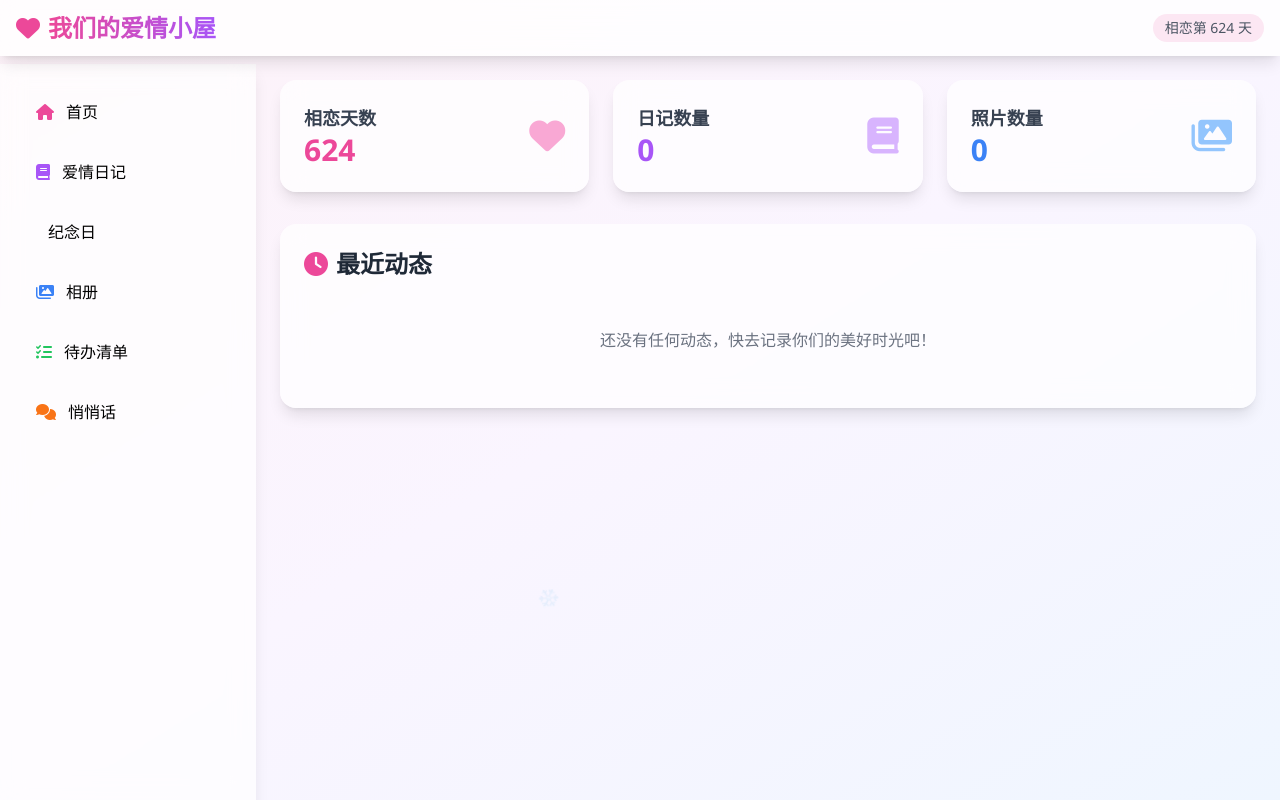
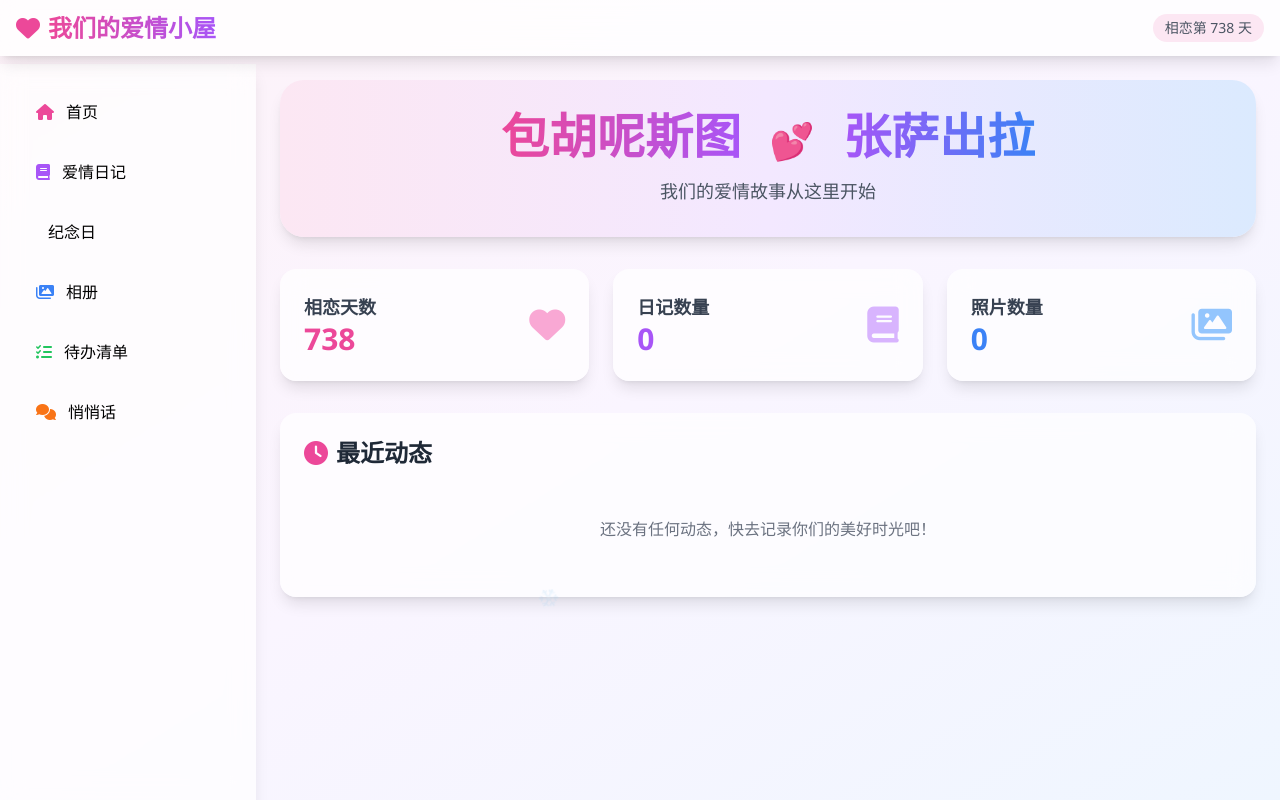
Before and after one commit to Hunesitu/love-website, a plain HTML site: page index.html in a window 1280 px wide. Drawn offline with nearby package versions, Linux system fonts and the light colour scheme.

Commit message:
修改相恋天数，并增加我们的名字

```diff
--- a/index.html
+++ b/index.html
@@ -83,6 +83,16 @@
             <main class="flex-1 ml-64 p-6">
                 <!-- 首页 -->
                 <section id="dashboard" class="content-section">
+                    <!-- 情侣名字展示 -->
+                    <div class="bg-gradient-to-r from-pink-100 via-purple-100 to-blue-100 rounded-3xl p-8 mb-8 text-center shadow-lg">
+                        <h1 class="text-4xl md:text-5xl font-bold mb-4">
+                            <span class="bg-gradient-to-r from-pink-500 to-purple-500 bg-clip-text text-transparent">包胡呢斯图</span>
+                            <span class="text-3xl md:text-4xl mx-4">💕</span>
+                            <span class="bg-gradient-to-r from-purple-500 to-blue-500 bg-clip-text text-transparent">张萨出拉</span>
+                        </h1>
+                        <p class="text-lg text-gray-600 mt-2">我们的爱情故事从这里开始</p>
+                    </div>
+
                     <div class="grid grid-cols-1 md:grid-cols-2 lg:grid-cols-3 gap-6 mb-8">
                         <!-- 统计卡片 -->
                         <div class="bg-white/70 backdrop-blur-md rounded-2xl p-6 shadow-lg">
--- a/script.js
+++ b/script.js
@@ -11,8 +11,8 @@ class LoveWebsite {
             todos: [],
             messages: [],
             settings: {
-                names: { person1: '小甜心', person2: '小宝贝' },
-                loveStartDate: '2024-01-01'
+                names: { person1: '包胡呢斯图', person2: '张萨出拉' },
+                loveStartDate: '2023-09-09'
             }
         };
         this.init();
```
